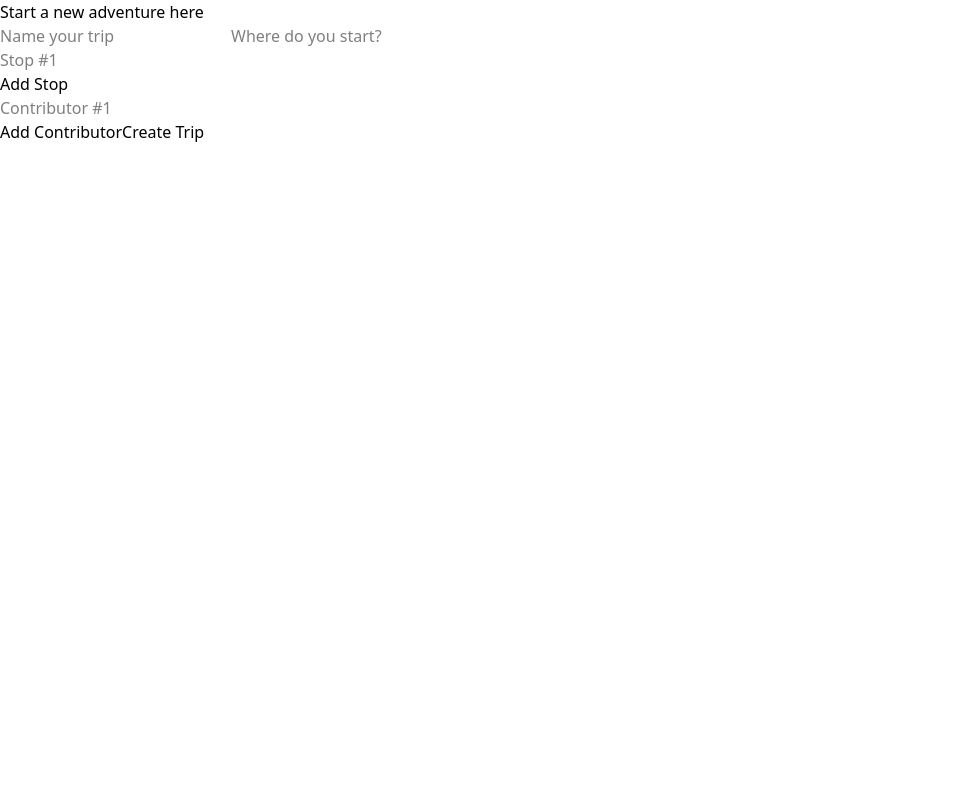
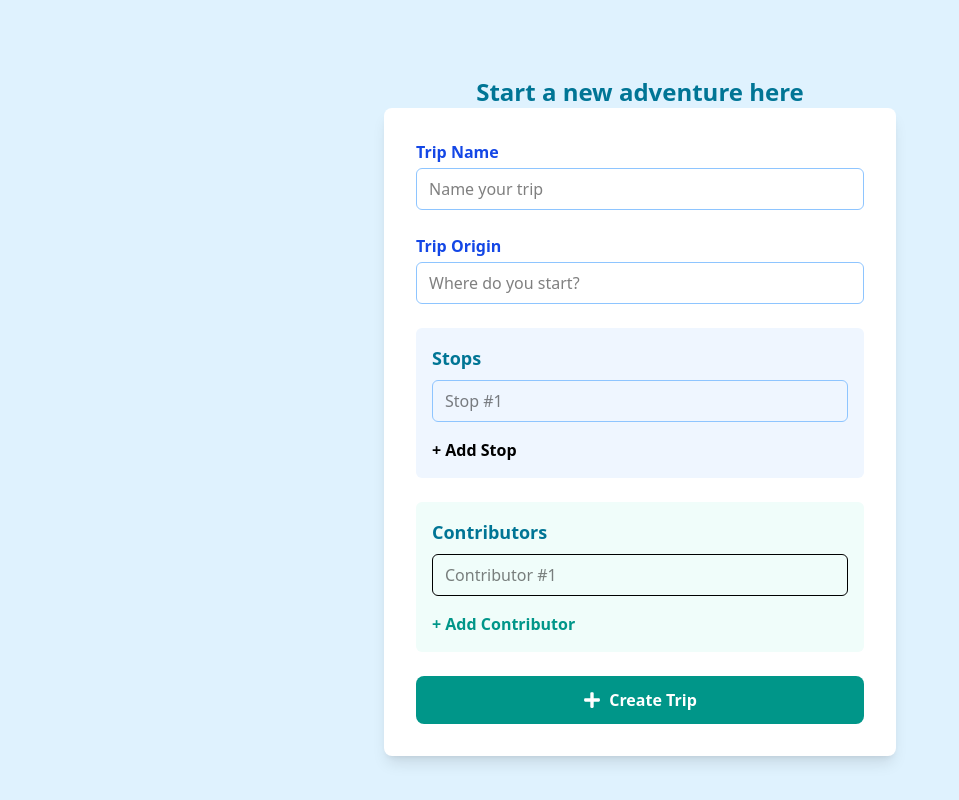
Before and after one commit to bridgetorr17/TripPlanner-React, a React (Vite) app: page /trips/createNew in a window 1280 px wide. Shown: the whole page, without its empty margins (0-959 px from the left). Built offline with nearby package versions, Linux system fonts and the light colour scheme.

Commit message:
styling create trip page

```diff
--- a/package.json
+++ b/package.json
@@ -16,6 +16,7 @@
     "@tailwindcss/vite": "^4.1.11",
     "react": "^19.1.0",
     "react-dom": "^19.1.0",
+    "react-icons": "^5.5.0",
     "react-router-dom": "^7.6.3",
     "react-spinners": "^0.17.0",
     "react-toastify": "^11.0.5",
--- a/src/components/DynamicListInput.jsx
+++ b/src/components/DynamicListInput.jsx
@@ -1,10 +1,16 @@
-const DynamicListInput = ({ label, values, setValues, name }) => {
+import { FaTrash } from "react-icons/fa"
+
+const DynamicListInput = ({ label, values, setValues, name, color }) => {
+    const ringColor = color === 'blue' ? 'ring-blue-300' : 'ring-teal-300';
+    const focusRing = color === 'blue' ? 'focus:ring-blue-400' : 'focus:ring-teal-400';
+    const bgColor = color === 'blue' ? 'bg-blue-50' : 'bg-teal-50';
 
     return (
-        <>
+        <div className={`space-y-2 ${bgColor} p-4 rounded-md`}>
+            <h3 className="text-lg font-semibold text-cyan-700">{label}s</h3>
             {values.map((val, ind) => {
                 return (
-                    <div key={ind}>
+                    <div key={ind} className="flex items-center space-x-2">
                         <input
                             type="text"
                             name={name}
@@ -15,14 +21,25 @@ const DynamicListInput = ({ label, values, setValues, name }) => {
                                     (i === ind) ? e.target.value : val
                                 )
                             )}
+                            className={`flex-grow border border-${color}-300 rounded-md px-3 py-2 focus:outline-none ${focusRing}`}
                         />
                         {values.length > 1 && (
-                            <button type="button" onClick={() => setValues(prev => prev.filter((val, i) => i !== ind))}>Remove</button>
+                            <button
+                                type="button"
+                                onClick={() => setValues(prev => prev.filter((val, i) => i !== ind))}
+                                className="text-red-600 hover:text-red-800"
+                            >
+                                <FaTrash />
+                            </button>
                         )}
                     </div>)
             })}
-            <button type="button" onClick={() => setValues(prev => [...prev, ''])}>Add {label}</button>
-        </>
+            <button
+                type="button"
+                onClick={() => setValues(prev => [...prev, ''])}
+                className={`text-${color}-600 hover:text-${color}-800 font-semibold mt-2`}
+            > + Add {label}</button>
+        </div>
     )
 }
 
--- a/src/pages/CreateTripPage.jsx
+++ b/src/pages/CreateTripPage.jsx
@@ -1,6 +1,7 @@
 import { useState } from "react";
 import DynamicListInput from "../components/DynamicListInput";
 import { useNavigate } from "react-router-dom";
+import { FaPlus } from "react-icons/fa";
 
 const newTripAttempt = async (newTripInfo) => {
 
@@ -46,27 +47,51 @@ const CreateTripPage = () => {
     }
 
     return (
-        <>
-            <h1>Start a new adventure here</h1>
-            <form onSubmit={createTrip}>
+        <div className="flex flex-col justify-center items-center pt-8 bg-sky-100 min-h-screen px-4">
+            <h1 className="text-2xl font-bold text-cyan-700 text-center">Start a new adventure here</h1>
+            <form onSubmit={createTrip}
+                className="w-full max-w-lg bg-white rounded-lg shadow-lg p-8 space-y-6">
+                <div className="flex flex-col">
+                    <label className="mb-1 text-blue-700 font-semibold">Trip Name</label>
                     <input
                         type="text"
                         name="tripName"
                         placeholder="Name your trip"
                         value={tripName}
-                    onChange={(e) => setTripName(e.target.value)} />
+                        onChange={(e) => setTripName(e.target.value)}
+                        className="border border-blue-300 rounded-md px-3 py-2 focus:outline-none focus:ring-2 focus:ring-cyan-400"/>
+                </div>
+                <div className="flex flex-col">
+                    <label className="mb-1 text-blue-700 font-semibold">Trip Origin</label>
                     <input
                         type="text"
                         name="tripOrigin"
                         placeholder="Where do you start?"
                         value={tripOrigin}
-                    onChange={(e) => setTripOrigin(e.target.value)} />
+                        onChange={(e) => setTripOrigin(e.target.value)}
+                        className="border border-blue-300 rounded-md px-3 py-2 focus:outline-none focus:ring-2 focus:ring-cyan-400"/>
+                </div>
 
-                <DynamicListInput label='Stop' values={tripStops} setValues={setTripStops} name='tripStops'/>
-                <DynamicListInput label='Contributor' values={tripContributors} setValues={setTripContributors} name='tripContributors'/>
-                <button type="submit">Create Trip</button>
+                <DynamicListInput
+                    label='Stop'
+                    values={tripStops}
+                    setValues={setTripStops}
+                    name='tripStops'
+                    color='blue'/>
+                <DynamicListInput
+                    label='Contributor'
+                    values={tripContributors}
+                    setValues={setTripContributors}
+                    name='tripContributors'
+                    color='teal'/>
+                <button
+                    type="submit"
+                    className="w-full flex justify-center items-center gap-2 bg-teal-600 hover:bg-teal-700 text-white font-semibold py-3 rounded-lg transition"
+                >
+                    <FaPlus className="text-lg"/>
+                    Create Trip</button>
             </form>
-        </>
+        </div>
     )
 }
 
```
Also changed, not shown: 6 other files (tests, documents, lock files or other folders). Lines whose indentation alone changed are shown as unchanged.
